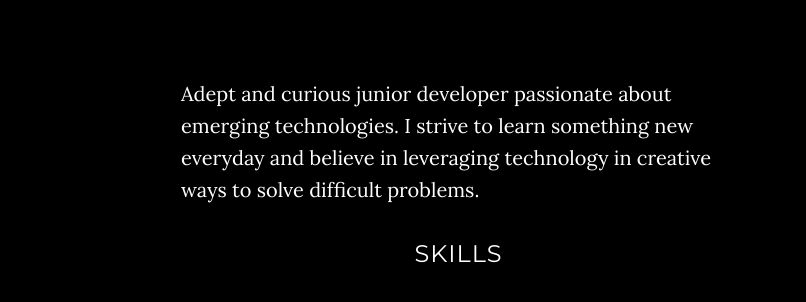
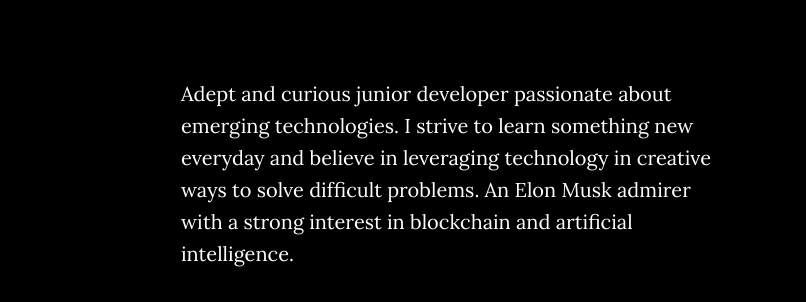
Before and after one commit to daj757/Bootstrap-Portfolio, a website: page index.html in a window 1280 px wide. Shown: the part 822-1124 px from the top of the page, 474-1280 px from the left. Drawn offline with nearby package versions, Linux system fonts and the light colour scheme.

Commit message:
bio updated

```diff
--- a/index.html
+++ b/index.html
@@ -96,7 +96,7 @@
     <br>
         <div class="row">
             <div id= "mepic" class="col-md-6"><img src="img/image1.JPG" class="img-responsive" alt="Self Responsive image"></div>
-            <div class="col-md-6"><p>Adept and curious junior developer passionate about emerging technologies. I strive to learn something new everyday and believe in leveraging technology in creative ways to solve difficult problems.
+            <div class="col-md-6"><p>Adept and curious junior developer passionate about emerging technologies. I strive to learn something new everyday and believe in leveraging technology in creative ways to solve difficult problems. An Elon Musk admirer with a strong interest in blockchain and artificial intelligence.
 </p><div class="row"><h3>Skills</h3>
                 <div class="col-md-12" id="matrixArea">
                     <div class="row">
```
